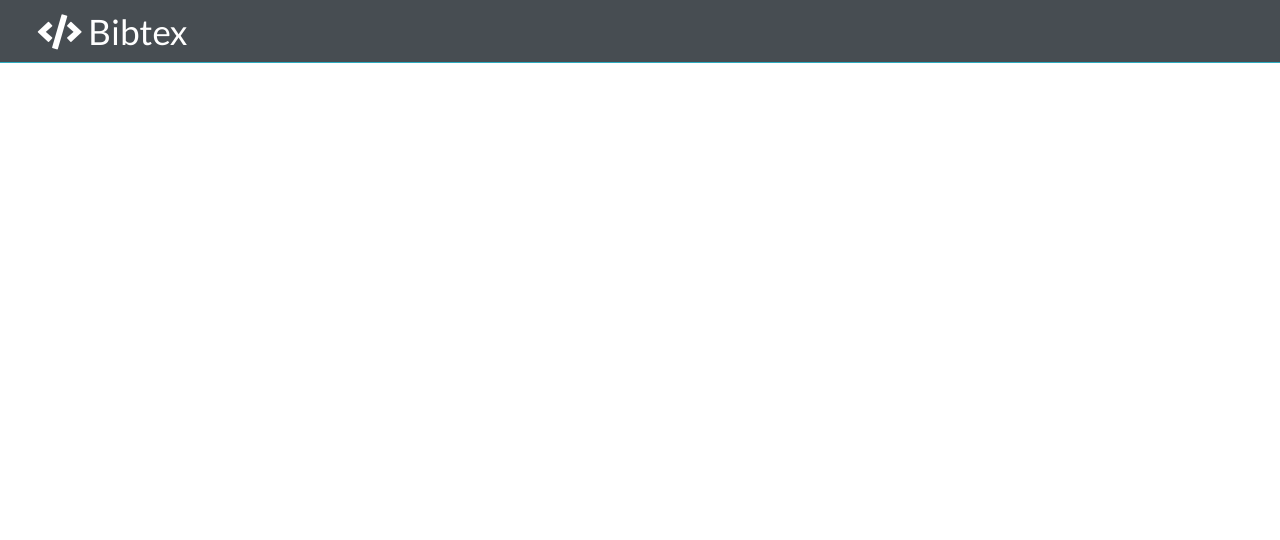
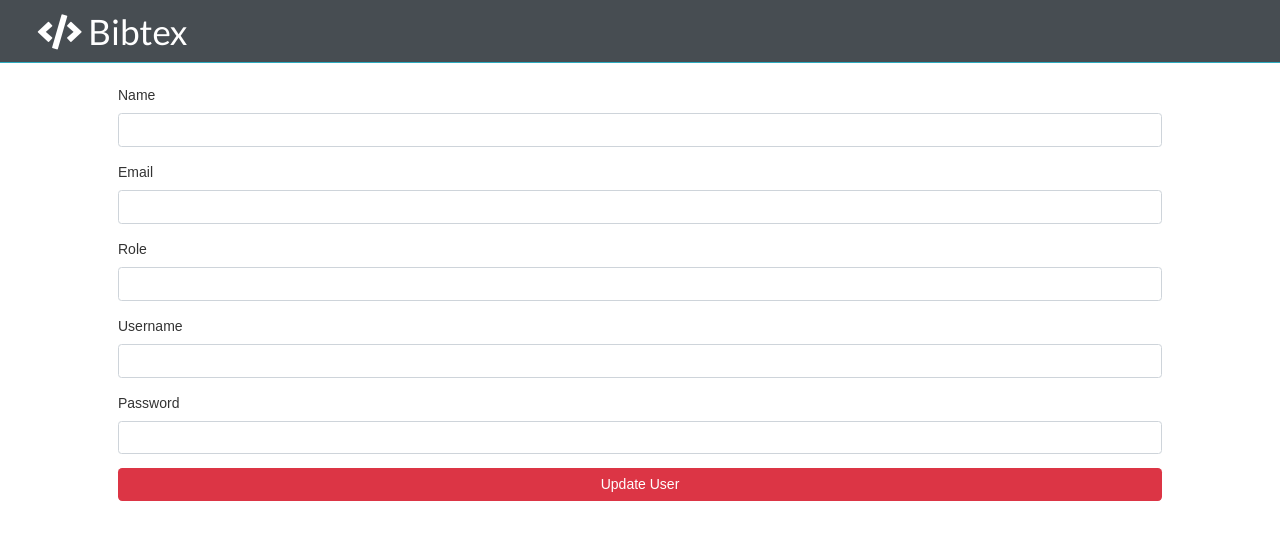
Before and after one commit to sdf1444/Bibtex-web-database, a React (Create React App) app in the folder client/: page /edit-users/1 in a window 1280 px wide. Shown: the top 540 px of the page. Built offline with nearby package versions, Linux system fonts and the light colour scheme; no server answers; the HTML template or start-up script is replaced by a standard one.

Commit message:
delete user function

```diff
--- a/client/src/App.js
+++ b/client/src/App.js
@@ -5,6 +5,7 @@ import Home from './components/layout/Homepage';
 import Login from './components/auth/Login';
 import Admin from './components/admin/admin';
 import CreateUser from './components/admin/create-users';
+import EditUser from './components/admin/edit-users';
 import Alert from './components/layout/Alert';
 import Editor from './components/editor/Editor';
 import Papers from './components/papers/Papers';
@@ -37,6 +38,7 @@ const App = () => {
             <Switch>
               <Route exact path='/login' component={Login} />
               <Route exact path='/create-users' component={CreateUser} />
+              <Route exact path='/edit-users/:id' component={EditUser} />
               <Route exact path='/admin' component={Admin} />
               <PrivateRoute exact path='/editor' component={Editor} />
               <PrivateRoute exact path='/papers' component={Papers} />
--- a/client/src/components/admin/create-users.js
+++ b/client/src/components/admin/create-users.js
@@ -91,7 +91,7 @@ const Register = ({ setAlert, register, isAuthenticated }) => {
         <input type='submit' className='btn btn-primary' value='Register' />
         <div className='buttons'>
           <Link to='/admin' className='btn btn-light'>
-            back
+            Back
           </Link>
         </div>
       </form>
--- a/client/src/components/admin/edit-users.js
+++ b/client/src/components/admin/edit-users.js
@@ -1,10 +1,148 @@
 import React, { Component } from 'react';
+import Form from 'react-bootstrap/Form';
+import Button from 'react-bootstrap/Button';
+import axios from 'axios';
 
 class EditUser extends Component {
+  constructor(props) {
+    super(props);
+
+    this.onChangeUserName = this.onChangeUserName.bind(this);
+    this.onChangeUserEmail = this.onChangeUserEmail.bind(this);
+    this.onChangeUserRole = this.onChangeUserRole.bind(this);
+    this.onChangeUserUsername = this.onChangeUserUsername.bind(this);
+    this.onChangeUserPassword = this.onChangeUserPassword.bind(this);
+
+    this.onSubmit = this.onSubmit.bind(this);
+
+    // State
+    this.state = {
+      name: '',
+      email: '',
+      role: '',
+      username: '',
+      password: '',
+    };
+  }
+
+  componentDidMount() {
+    axios
+      .get('http://localhost:5000/api/users/' + this.props.match.params.id)
+      .then((res) => {
+        this.setState({
+          name: res.data.name,
+          email: res.data.email,
+          role: res.data.role,
+          username: res.data.username,
+          password: res.data.password,
+        });
+      })
+      .catch((error) => {
+        console.log(error);
+      });
+  }
+
+  onChangeUserName(e) {
+    this.setState({ name: e.target.value });
+  }
+
+  onChangeUserEmail(e) {
+    this.setState({ email: e.target.value });
+  }
+
+  onChangeUserRole(e) {
+    this.setState({ role: e.target.value });
+  }
+
+  onChangeUserUsername(e) {
+    this.setState({ username: e.target.value });
+  }
+
+  onChangeUserPassword(e) {
+    this.setState({ password: e.target.value });
+  }
+
+  onSubmit(e) {
+    e.preventDefault();
+
+    const userObject = {
+      name: this.state.name,
+      email: this.state.email,
+      role: this.state.role,
+      username: this.state.username,
+      password: this.state.password,
+    };
+
+    axios
+      .put(
+        'http://localhost:5000/api/users/' + this.props.match.params.id,
+        userObject
+      )
+      .then((res) => {
+        console.log(res.data);
+        console.log('User successfully updated');
+      })
+      .catch((error) => {
+        console.log(error);
+      });
+
+    // Redirect to Student List
+    this.props.history.push('/admin');
+  }
+
   render() {
     return (
-      <div>
-        <p>React Edit User Component!</p>
+      <div className='form-wrapper'>
+        <Form onSubmit={this.onSubmit}>
+          <Form.Group controlId='Name'>
+            <Form.Label>Name</Form.Label>
+            <Form.Control
+              type='text'
+              value={this.state.name}
+              onChange={this.onChangeUserName}
+            />
+          </Form.Group>
+
+          <Form.Group controlId='Email'>
+            <Form.Label>Email</Form.Label>
+            <Form.Control
+              type='email'
+              value={this.state.email}
+              onChange={this.onChangeUserEmail}
+            />
+          </Form.Group>
+
+          <Form.Group controlId='Role'>
+            <Form.Label>Role</Form.Label>
+            <Form.Control
+              type='text'
+              value={this.state.role}
+              onChange={this.onChangeUserRole}
+            />
+          </Form.Group>
+
+          <Form.Group controlId='Username'>
+            <Form.Label>Username</Form.Label>
+            <Form.Control
+              type='text'
+              value={this.state.username}
+              onChange={this.onChangeUserUsername}
+            />
+          </Form.Group>
+
+          <Form.Group controlId='Password'>
+            <Form.Label>Password</Form.Label>
+            <Form.Control
+              type='password'
+              value={this.state.password}
+              onChange={this.onChangeUserPassword}
+            />
+          </Form.Group>
+
+          <Button variant='danger' size='lg' block='block' type='submit'>
+            Update User
+          </Button>
+        </Form>
       </div>
     );
   }
--- a/client/src/components/admin/user-table-row.js
+++ b/client/src/components/admin/user-table-row.js
@@ -1,8 +1,26 @@
 import React, { Component } from 'react';
 import { Link } from 'react-router-dom';
 import Button from 'react-bootstrap/Button';
+import axios from 'axios';
 
 class UserTableRow extends Component {
+  constructor(props) {
+    super(props);
+    this.deleteUser = this.deleteUser.bind(this);
+  }
+
+  deleteUser() {
+    axios
+      .delete('http://localhost:5000/api/users/' + this.props.obj._id)
+      .then((res) => {
+        console.log('User successfully deleted!');
+        window.location.reload(false);
+      })
+      .catch((error) => {
+        console.log(error);
+      });
+  }
+
   render() {
     return (
       <tr>
@@ -12,10 +30,8 @@ class UserTableRow extends Component {
         <td>{this.props.obj.username}</td>
         <td>{this.props.obj.password}</td>
         <td>
-          <Link className='edit-link' to={'/edit-users/' + this.props.obj._id}>
-            Edit
-          </Link>
-          <Button size='sm' variant='danger'>
+          <Link to={'/edit-users/' + this.props.obj._id}>Edit</Link>
+          <Button onClick={this.deleteUser} size='sm' variant='danger'>
             Delete
           </Button>
         </td>
```
Also changed, not shown: client/src/actions/users.js (added, +39 -0 lines), 1 other file (tests, documents, lock files or other folders).
